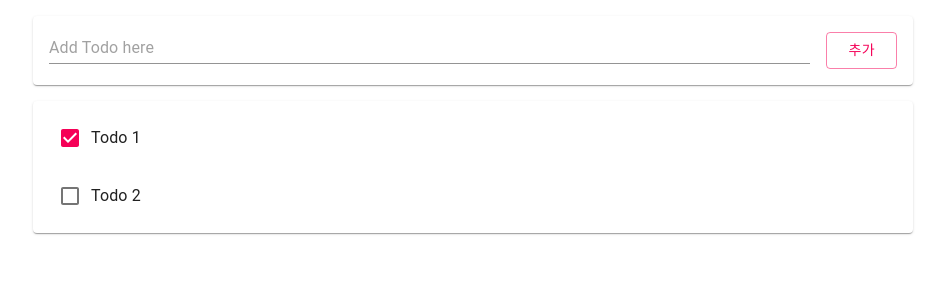
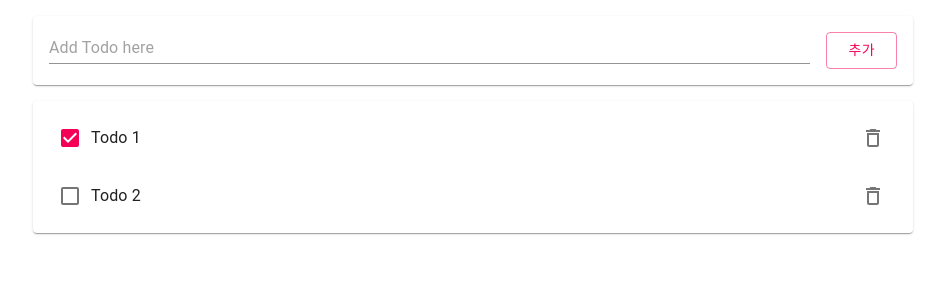
Before and after one commit to NoMaL21/2023_04_07_WEBKIT_frontend, a React (Create React App) app: page / in a window 1280 px wide. Shown: the top 300 px of the page, without its empty margins (167-1112 px from the left). Built offline with nearby package versions, Linux system fonts and the light colour scheme.

Commit message:
11. React 로 목록 추가,수정,삭제하기
커밋

```diff
--- a/src/App.js
+++ b/src/App.js
@@ -1,7 +1,7 @@
 import React from "react";
 import Todo from "./Todo";
-import AddTodo from './AddTodo'
-import {Paper, List, Container}from "@material-ui/core";
+import AddTodo from "./AddTodo";
+import { Paper, List, Container } from "@material-ui/core";
 import "./App.css";
 
 class App extends React.Component {
@@ -9,28 +9,36 @@
         super(props);
         this.state = {
             items: [
-                { id: 0, title: "Todo 1", done:true},
-                { id: 1, title: "Todo 2", done:false},
+                { id: "todo0", title: "Todo 1", done: true },
+                { id: "todo1", title: "Todo 2", done: false },
             ],
         };
     }
 
-    add =(item)=>{
+    add = (item) => {
         const thisItems = this.state.items;
-        item.id ="ID-" + this.Itemslength;
+        item.id = "ID-" + this.Itemslength;
         item.done = false;
         thisItems.push(item);
-        this.setState({items:thisItems});
-        console.log("items:",this.state.items);
+        this.setState({ items: thisItems });
+        console.log("items:", this.state.items);
+    };
+
+    //delete 함수 추가
+    delete =(item)=>{
+        const thisItems =this.state.items;
+        const newItems = thisItems.filter(e => e.id !== item.id); //id가 같은지 확인
+        this.setState({items:newItems},()=>{
+            console.log("Update Items : ", this.state.items)
+        });
     }
 
     render() {
-
-        var todoItems=this.state.items.length > 0 &&(
-            <Paper style={{margin:16}}>
+        var todoItems = this.state.items.length > 0 && (
+            <Paper style={{ margin: 16 }}>
                 <List>
-                    {this.state.items.map((item,ids)=>(
-                        <Todo item={item} key={item.id}/>
+                    {this.state.items.map((item, ids) => (
+                        <Todo item={item} key={item.id} delete={this.delete} />
                     ))}
                 </List>
             </Paper>
@@ -39,8 +47,8 @@
         return (
             <div className="App">
                 <Container maxWidth="md">
-                <AddTodo add={this.add}/>
-                <div className="TodoList">{todoItems}</div>
+                    <AddTodo add={this.add} />
+                    <div className="TodoList">{todoItems}</div>
                 </Container>
             </div>
         );
--- a/src/Todo.js
+++ b/src/Todo.js
@@ -1,28 +1,84 @@
-import React from 'react';
-import {ListItem, ListItemText, InputBase, Checkbox}from "@material-ui/core";
+import React from "react";
+import {
+    ListItem,
+    ListItemText,
+    InputBase,
+    Checkbox,
+    ListItemSecondaryAction,
+    IconButton
+} from "@material-ui/core";
+import DeleteOutlined from "@material-ui/icons/DeleteOutlined";
 
-class Todo extends React.Component{
-  constructor(props){
+class Todo extends React.Component {
+    constructor(props) {
         super(props);
-    this.state = { item: props.item};
+        this.state = { item: props.item, readOnly:true};
+
+        this.delete = props.delete;
     }
-  render(){
-    const item =this.state.item;
 
-    return(
+    deleteEventHandler =()=>{
+        this.delete(this.state.item);
+    }
+
+    offReadOnlyMode =()=>{
+        console.log("Event!",this.state.readOnly);
+        this.setState({readOnly:false},()=>{
+            console.log("ReadOnly?",this.state.readOnly)
+        });
+    }
+
+    enterKeyEventHandler =(e)=>{
+        if(e.key === "Enter"){
+            this.setState({readOnly:true})
+        }
+    }
+
+    editEventHandler =(e)=>{
+        const thisItem = this.state.item;
+        thisItem.title = e.target.value;
+        this.setState({item:thisItem});
+    }
+
+    checkboxEventHandler =(e)=>{
+        console.log("checkbox event call");
+        const thisItem = this.state.item;
+        thisItem.done = thisItem.done ?false :true;
+        this.setState({item:thisItem});
+    }
+
+
+
+    render() {
+        const item = this.state.item;
+
+        return (
             <ListItem>
-        <Checkbox checked={item.done}/>
+                <Checkbox
+                    checked={item.done}
+                    onChange={this.checkboxEventHandler}
+                />
                 <ListItemText>
                     <InputBase
-          inputProps={{"aria-label":"naked"}}
+                        inputProps={{ "aria-label": "naked", readOnly:this.state.readOnly}}
                         type="text"
                         id={item.id}
                         name={item.id}
                         value={item.title}
                         multiline={true}
                         fullWidth={true}
+                        onClick={this.offReadOnlyMode}
+                        onChange={this.editEventHandler}
+                        onKeyPress={this.enterKeyEventHandler}
                     />
                 </ListItemText>
+
+                <ListItemSecondaryAction>
+                    <IconButton aria-label="Delete"
+                    onClick={this.deleteEventHandler}>
+                        <DeleteOutlined />
+                    </IconButton>
+                </ListItemSecondaryAction>
             </ListItem>
         );
     }
```
Lines whose indentation alone changed are shown as unchanged.
